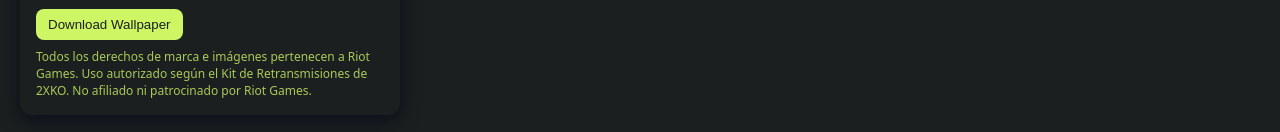
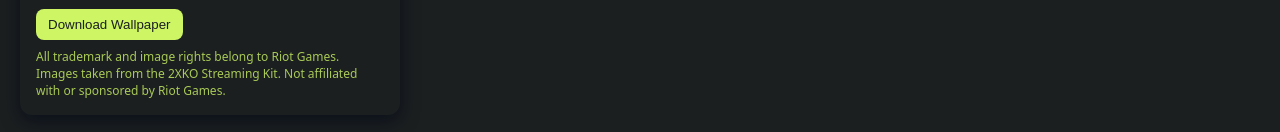
Before and after one commit to Acrogue/2XKO-Wallpaper-Generator, a plain HTML site: page index.html in a window 1280 px wide. Shown: the part 1119-1251 px from the top of the page. Drawn offline with Linux system fonts and the light colour scheme.

Commit message:
Update index.html

```diff
--- a/index.html
+++ b/index.html
@@ -227,7 +227,7 @@
           <button id="downloadBtn">Download Wallpaper</button>
         </div>
 
-        <footer>Todos los derechos de marca e imágenes pertenecen a Riot Games. Uso autorizado según el Kit de Retransmisiones de 2XKO. No afiliado ni patrocinado por Riot Games.</footer>
+        <footer>All trademark and image rights belong to Riot Games. Images taken from the 2XKO Streaming Kit. Not affiliated with or sponsored by Riot Games.</footer>
       </div>
     </div>
 
@@ -458,4 +458,5 @@
   </script>
 </body>
 
+
 </html>
```
